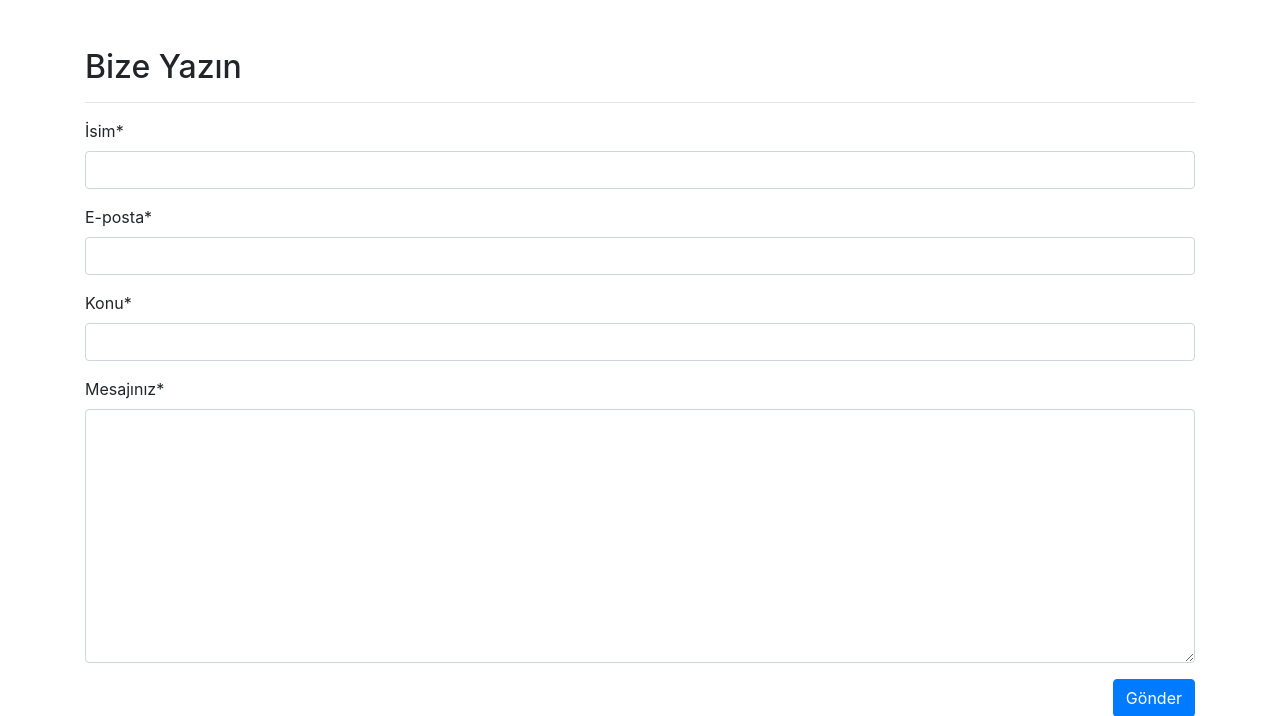
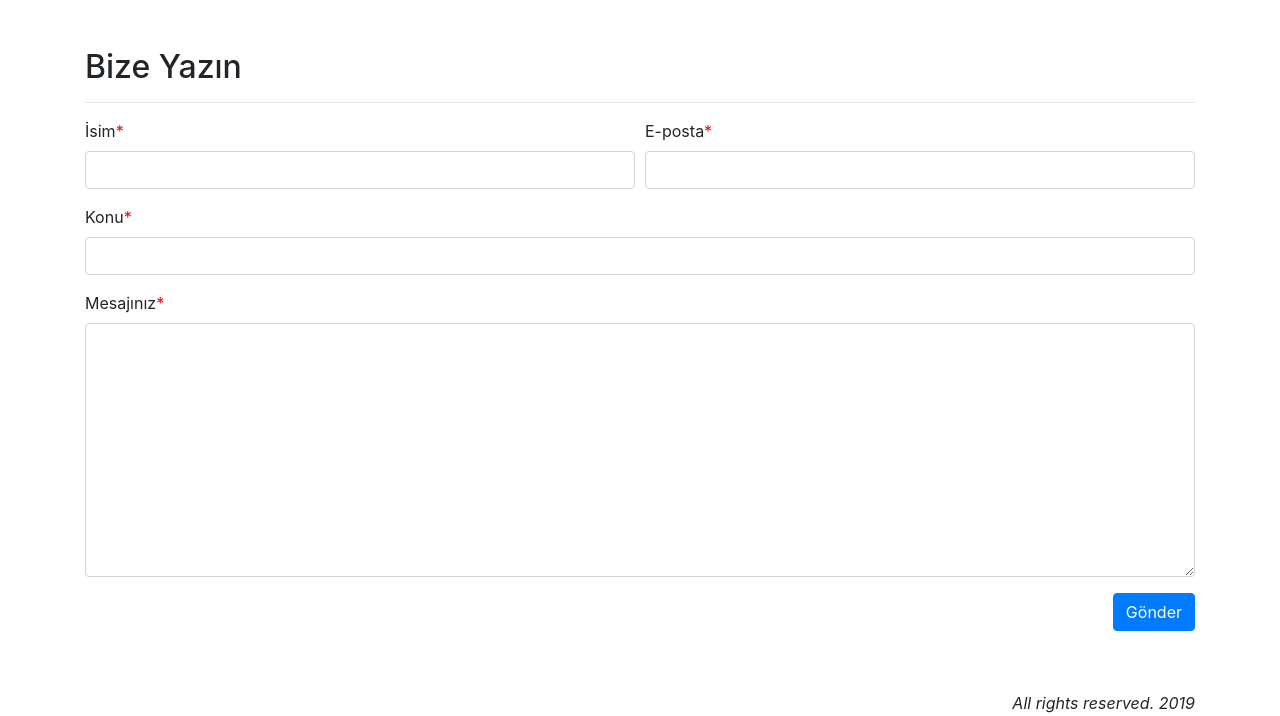
Before and after one commit to ha3/thepan, a Django app: page /contact/ in a window 1280 px wide. Shown: the part 41-757 px from the top of the page. Run offline with Django 3.2, Linux system fonts and the light colour scheme; some libraries are stand-ins or nearby versions.

Commit message:
Change contact form element class into form-group

```diff
--- a/src/findmeal/static/findmeal/css/style.css
+++ b/src/findmeal/static/findmeal/css/style.css
@@ -117,3 +117,9 @@
 .rate-hover-layer {
   color: orange;
 }
+
+
+/* Contact page styling */
+.asteriskField {
+  color: red;
+}
--- a/src/findmeal/templates/findmeal/contact.html
+++ b/src/findmeal/templates/findmeal/contact.html
@@ -1,7 +1,7 @@
 {% extends 'findmeal/base.html' %}
 {% load crispy_forms_tags %}
 
-{% block title %}{{ block.super }} - Contact Us {% endblock %}
+{% block title %}Contact Us - {{ block.super }}{% endblock %}
 
 {% block content %}
 <h2>Bize Yazın</h2>
@@ -9,7 +9,16 @@
 
 <form action="/contact/" method="post" novalidate>
     {% csrf_token %}
-    {{ form|crispy }}
+    <div class="form-row">
+      <div class="form-group col-md-6 mb-0">
+        {{ form.full_name|as_crispy_field }}
+      </div>
+      <div class="form-group col-md-6 mb-0">
+        {{ form.sender|as_crispy_field }}
+      </div>
+    </div>
+    {{ form.subject|as_crispy_field }}
+    {{ form.message|as_crispy_field }}
 
     <input type="submit" class="btn btn-primary float-right" value="Gönder">
 </form>
```
